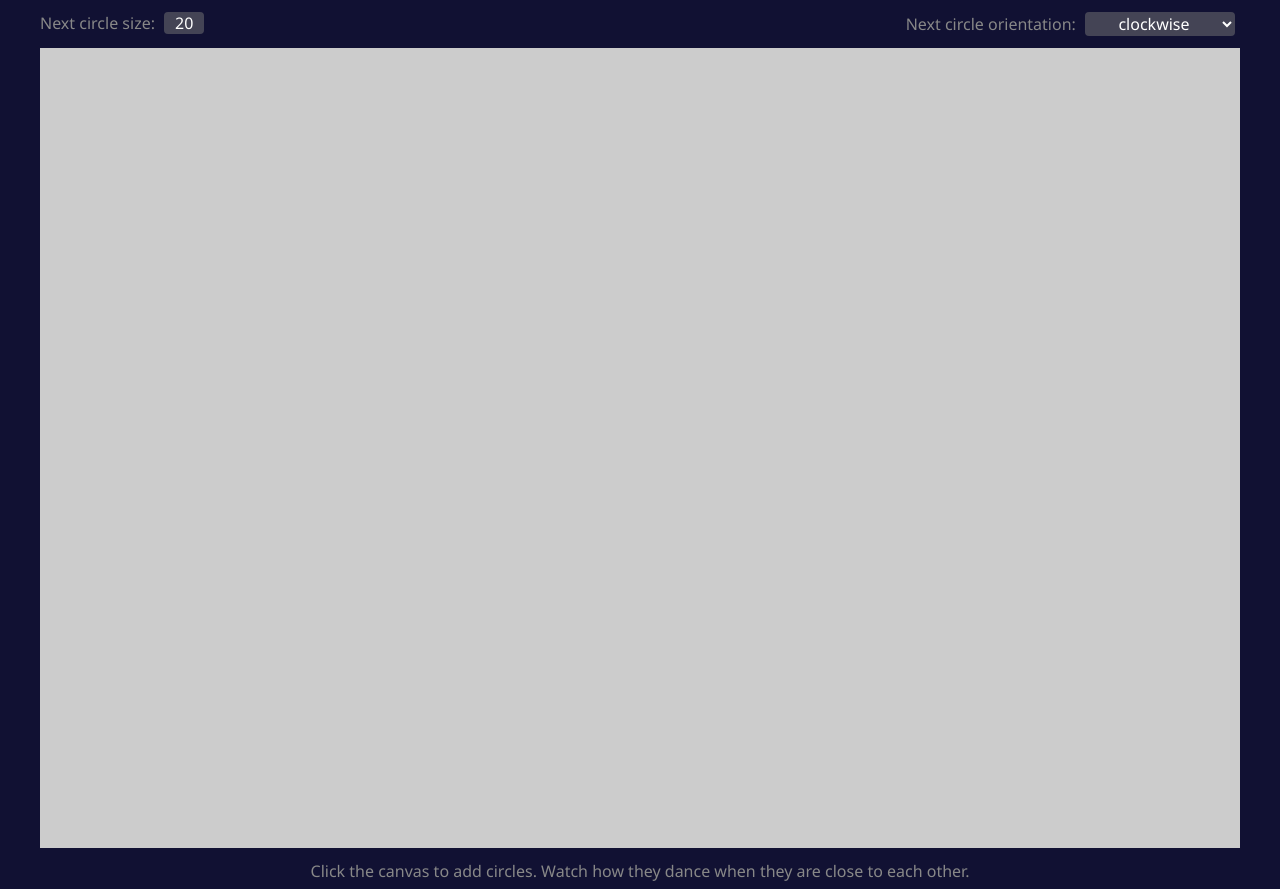
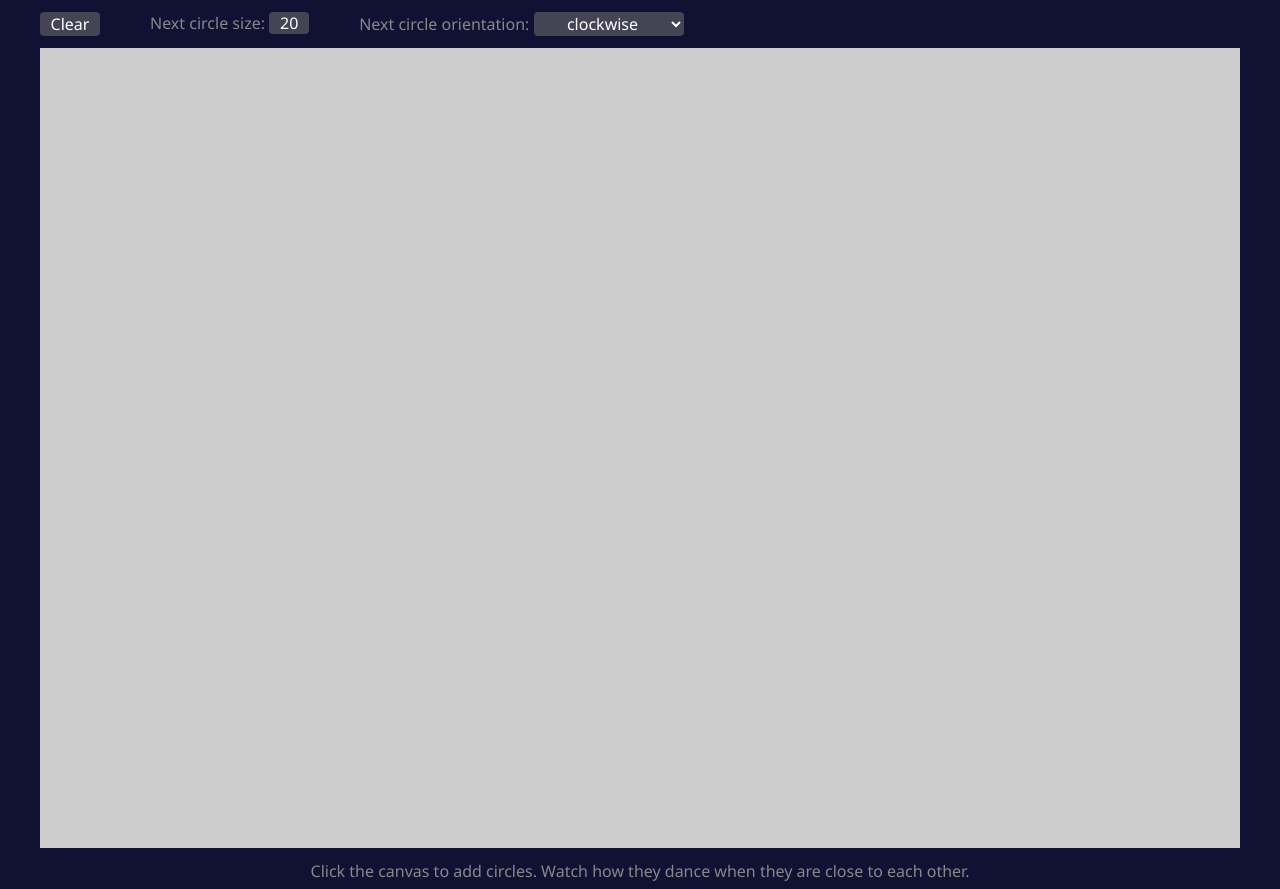
Before and after one commit to ScriptRaccoon/dancing-circles, a website built with Parcel: page index.html in a window 1280 px wide. Built offline with nearby package versions, Linux system fonts and the light colour scheme.

Commit message:
clearButton

```diff
--- a/css/style.css
+++ b/css/style.css
@@ -25,14 +25,15 @@ canvas {
 }
 
 input,
-select {
+select,
+button {
     font-family: inherit;
     font-size: inherit;
     border: none;
     outline: none;
     background: #445;
     color: white;
-    margin: 5px;
+    margin: 5px 0px;
     border-radius: 4px;
     text-align: center;
 }
@@ -45,8 +46,17 @@ select {
     width: 150px;
 }
 
+button {
+    margin-left: 0px;
+    width: 60px;
+    cursor: pointer;
+}
+
 #controls {
     display: flex;
-    justify-content: space-between;
     width: 1200px;
 }
+
+#controls > * {
+    margin-right: 50px;
+}
--- a/index.html
+++ b/index.html
@@ -9,14 +9,16 @@
     <body>
         <main>
             <div id="controls">
-                <span>Next circle size: <input type="text" /> </span
-                ><span
-                    >Next circle orientation:
+                <button>Clear</button>
+                <div>Next circle size: <input type="text" /></div>
+
+                <div>
+                    Next circle orientation:
                     <select
                         ><option>clockwise</option>
                         <option>anti-clockwise</option></select
-                    ></span
-                >
+                    >
+                </div>
             </div>
             <canvas width="1200" height="800"></canvas>
             <div>
--- a/js/playerList.js
+++ b/js/playerList.js
@@ -1,6 +1,7 @@
 import { randomColor, bound } from "./math.js";
 import { drawPlayer, canvDim } from "./draw.js";
 
+const clearBtn = document.querySelector("button");
 const sizeInput = document.querySelector("input");
 const orientationOnput = document.querySelector("select");
 
@@ -51,3 +52,7 @@ class PlayerList {
 }
 
 export const playerList = new PlayerList();
+
+clearBtn.addEventListener("click", () => {
+    playerList.players = [];
+});
```
